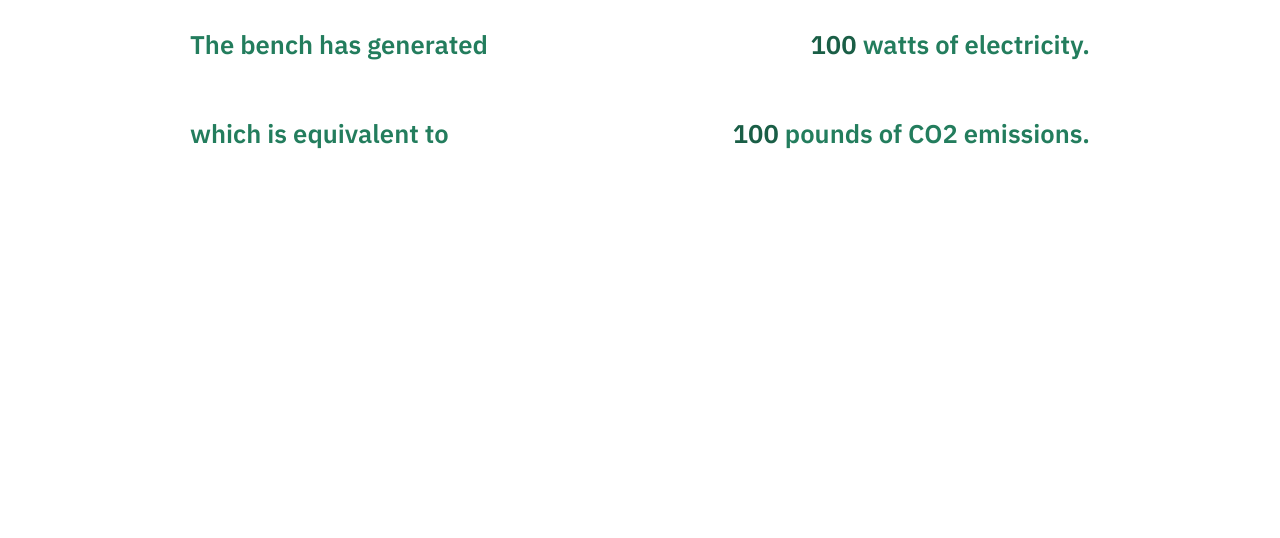
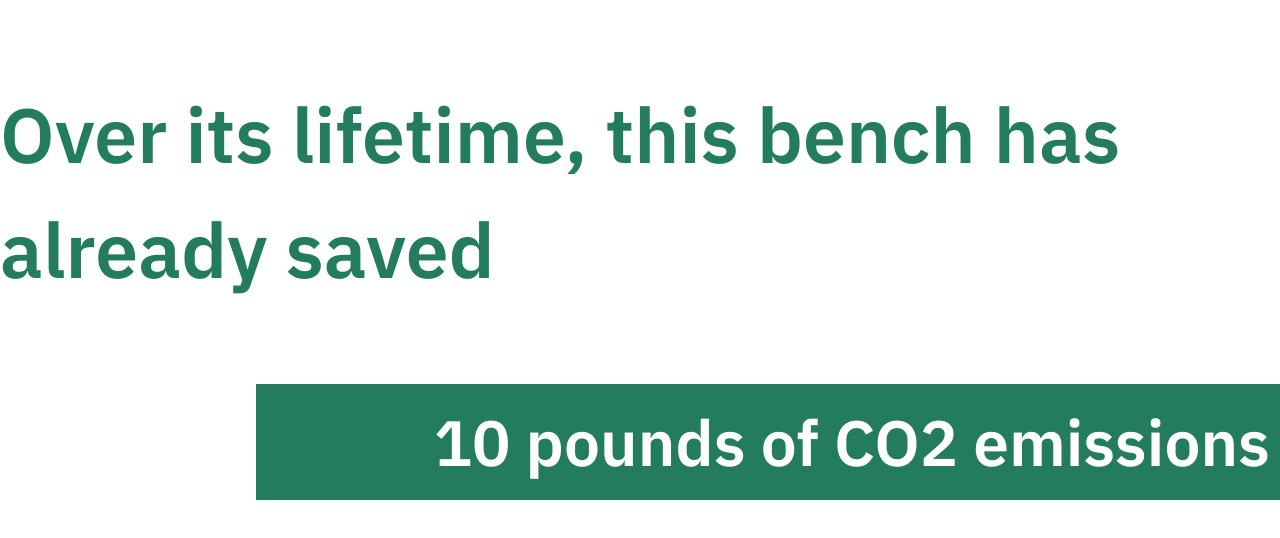
Before and after one commit to IDS-Solar-Bench/website, a Next.js app in the folder client/: page /components/Stats/Stats in a window 1280 px wide. Shown: the top 538 px of the page. Built offline with nearby package versions, Linux system fonts and the light colour scheme.

Commit message:
Update Graph and SplashImage components

```diff
--- a/client/pages/components/Graph/Graph.js
+++ b/client/pages/components/Graph/Graph.js
@@ -39,8 +39,9 @@ const Graph = () => {
       return <div className={style.errorMessage}> Server failed to return data. Please try again later. </div>
     }
 
+
     return (
-      <div>
+      <div className={style.wrapper}>
         <div className={style.latestReading}>
           <h2>Latest Reading</h2>
           <div className={style.readings}>
--- a/client/pages/components/Splash/SplashImage.js
+++ b/client/pages/components/Splash/SplashImage.js
@@ -7,8 +7,9 @@ const SplashImage = () => {
     <div className={style.container}>
 
     <div className={style.wrapper}>
-        <Image src="/main/temp.svg" alt="Photo of Bench" width={1920} height={1080} />
-        <div className={style.splashText + ' customHeadingText'}> Solar Bench Project</div>
+        <Image src="/main/mainSplashImage.png" alt="Photo of Bench" width={1920} height={1080} />
+        <div className={style.splashText + ' customHeadingText'}> Solar Bench</div>
+        <div className={style.splashTextSub + ' customHeadingText'}> An IDS project</div>
     </div>
     </div>
   );
--- a/client/pages/components/Splash/SplashImage.module.css
+++ b/client/pages/components/Splash/SplashImage.module.css
@@ -1,21 +1,32 @@
 .container {
     display: flex;
     justify-content: center;
-    padding-top: 1em;
 }
 
 .wrapper {
     position: relative;
     color: white;
     z-index: 0;
-    max-width: 80%;
+    max-height: 100%;
+    width: 100%;
     display: block;
 }
 
 .splashText {
     position: absolute;
-    top: 50%;
-    left: 35%;
+    top: 40%;
+    left: 64%;
+    width: 70%;
     transform: translate(-50%, -50%);
-    font-size: 6vw;
+    font-size: 8vw;
 }
+
+
+.splashTextSub {
+    position: absolute;
+    top: 55%;
+    left: 51%;
+    width: 30%;
+    transform: translate(-50%, -50%);
+    font-size: 4vw;
+}
--- /dev/null
+++ b/client/pages/components/Stats/Block/Block.js
@@ -0,0 +1,28 @@
+import React from 'react';
+import style from './Block.module.css'
+
+const Block = () => {
+    return (<div>
+
+
+        <div className={style.introductionText + ' customHeadingTextMainContent'}>
+            Over its lifetime, this bench has already saved
+        </div>
+
+
+
+        <div className={style.statsWrapper}>
+            <div className={style.spacer} />
+            <div className={style.statsText + ' customHeadingTextMainContent'}>
+                10 pounds of CO2 emissions
+            </div>
+        </div>
+
+
+
+
+
+    </div>);
+};
+
+export default Block;
--- /dev/null
+++ b/client/pages/components/Stats/Block/Block.module.css
@@ -0,0 +1,24 @@
+.introductionText {
+    font-size: 6vw;
+    text-align: left;
+
+}
+
+.statsWrapper {
+    text-align: right;
+    flex: auto;
+    display: flex;
+}
+
+.spacer {
+    width: 20%;
+}
+
+.statsText {
+    font-size: 5vw;
+    width: 80%;
+    background-color: #237D5D;
+    color: white;
+    text-align: right;
+    padding: 10px;
+}
--- a/client/pages/components/Stats/Stats.js
+++ b/client/pages/components/Stats/Stats.js
@@ -1,13 +1,18 @@
 import React from 'react';
 import { useState } from 'react';
 import style from './Stats.module.css'
+import Block from './Block/Block';
 
 const Stats = ({wattage = 100, pounds = 100}) => {
 
     const [poundsOfCO2, setPoundsOfCO2] = useState(pounds);
     const [wattsGenerated, setWattsGenerated] = useState(wattage);
 
+    /*
     return <div className={style.container}>
+
+
+
         <div className={style.section}>
             <div className='customHeadingTextMainContent'>
             The bench has generated
@@ -17,6 +22,13 @@ const Stats = ({wattage = 100, pounds = 100}) => {
             </pre>
 
         </div>
+
+
+
+
+
+
+
 
         <div className={style.section}>
             <div className='customHeadingTextMainContent'>
@@ -29,6 +41,10 @@ const Stats = ({wattage = 100, pounds = 100}) => {
         </div>
     </div>
 
+    */
+
+    return <Block />
+
 }
 
 export default Stats;
--- a/client/pages/index.js
+++ b/client/pages/index.js
@@ -11,26 +11,32 @@ function index() {
 
     <Navbar />
 
+    <SplashImage />
 
     <div className='mainContent'>
 
-      <SplashImage />
 
-      <div className='separator' />
+      <Stats wattage={250} />
 
-      <div className='customHeadingTextMainContent' > Short Description of Solar Bench </div>
 
-      <div className='separator' />
+      <div className='graphWrapper'>
 
-      <div className="foldBlockWrapper">
-        <div className="foldBlock">
-          <Graph />
+        <div className='separator' />
+
+
+        <div className="foldBlockWrapper">
+          <div className="foldBlock">
+            <Graph />
+          </div>
         </div>
+
+        <div className='separator' />
+
       </div>
 
-      <div className='separator' />
 
-      <Stats wattage={250} />
+
+
 
 
     </div>
--- a/client/styles/globals.css
+++ b/client/styles/globals.css
@@ -7,6 +7,15 @@ body {
   justify-content: center;
 }
 
+/* If we are on phone view, we dont want to be showing the users the graph */
+
+@media all and (max-width: 768px) {
+  .graphWrapper {
+    display: none;
+  }
+}
+
+
 /* In every part of the website expect the navbar, we want padding on the left and right */
 .mainContent {
   padding: 0% 5%;
@@ -15,8 +24,8 @@ body {
 /* foldBlock defines the "double layer effect" */
 .foldBlock {
 
-  box-shadow: -15px -12px #237D5D;
-  background: #5ac759;
+  box-shadow: -15px -12px #61AD92;
+  background: #237D5D;
 
   border-radius: 25px;
   height: auto;
```
Also changed, not shown: 2 other files (tests, documents, lock files or other folders).
